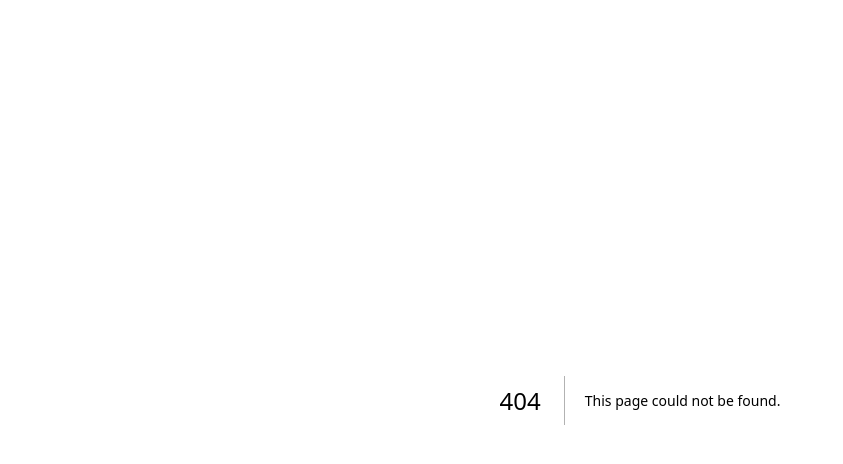
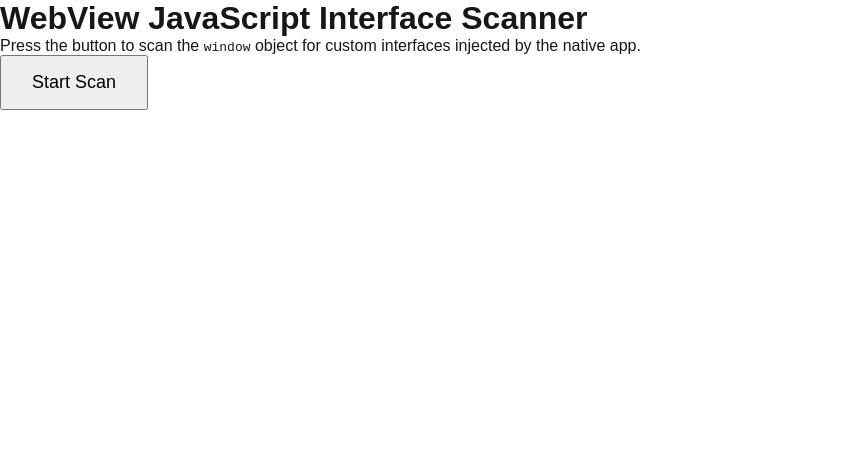
Before and after one commit to Yassin-Younis/bypass-in-app-browser, a Next.js app: page /scan in a window 1280 px wide. Before the commit this address had no page. Shown: the top 464 px of the page, without its empty margins (0-843 px from the left). Built offline with nearby package versions, Linux system fonts and the light colour scheme.

Commit message:
build fix

```diff
--- /dev/null
+++ b/app/scan/page.js
@@ -0,0 +1,159 @@
+"use client"
+import {useState} from 'react';
+import Head from 'next/head';
+
+export default function WebViewScannerPage() {
+    // State to hold the results of our scan
+    const [scanResults, setScanResults] = useState([]);
+    // State to manage the button's status
+    const [isScanning, setIsScanning] = useState(false);
+    const [scanComplete, setScanComplete] = useState(false);
+
+    // This is the core function that will probe the WebView environment
+    const startScan = () => {
+        setIsScanning(true);
+        setScanComplete(false);
+        setScanResults([]); // Clear previous results
+
+        const foundInterfaces = [];
+
+        // Keywords to identify potential custom interfaces
+        const keywords = ['android', 'app', 'bridge', 'mobile', 'webkit', 'handler'];
+
+        // Iterate over all properties of the global 'window' object
+        for (const key in window) {
+            try {
+                // We are interested in objects that might be injected by the app
+                if (typeof window[key] === 'object' && window[key] !== null) {
+                    const lowerKey = key.toLowerCase();
+
+                    // Check if the key name contains any of our keywords or is an unusual, non-standard name
+                    if (keywords.some(k => lowerKey.includes(k)) || !/^[a-z]/.test(key)) {
+                        const methods = [];
+                        // Now, let's inspect this object to find its functions (methods)
+                        for (const prop in window[key]) {
+                            // Ensure we only look at own properties and check if it's a function
+                            if (Object.prototype.hasOwnProperty.call(window[key], prop)) {
+                                if (typeof window[key][prop] === 'function') {
+                                    methods.push(prop);
+                                }
+                            }
+                        }
+
+                        // If we found any methods, it's a strong candidate for a JS bridge
+                        if (methods.length > 0) {
+                            foundInterfaces.push({
+                                name: key, // The name of the interface, e.g., "Android"
+                                methods: methods, // The list of functions, e.g., ["showToast", "openLink"]
+                            });
+                        }
+                    }
+                }
+            } catch (error) {
+                // Some properties on `window` can throw an error when accessed (e.g., cross-origin iframes).
+                // We can safely ignore these.
+                console.warn(`Could not access property: ${key}`, error);
+            }
+        }
+
+        setScanResults(foundInterfaces);
+        setIsScanning(false);
+        setScanComplete(true);
+    };
+
+    // Function to attempt calling a discovered method
+    const tryMethod = (interfaceName, methodName) => {
+        const marketUrl = 'market://details?id=com.google.android.apps.maps'; // Example package
+        const intentUrl = 'intent://details?id=com.google.android.apps.maps#Intent;scheme=market;package=com.android.vending;end'; // More robust intent URL
+
+        let urlToTry = prompt(`Enter the URL to test with (or press OK for default market:// link):`, marketUrl);
+        if (urlToTry === null) return; // User cancelled
+
+        try {
+            const interfaceObject = window[interfaceName];
+            if (interfaceObject && typeof interfaceObject[methodName] === 'function') {
+                alert(`Calling: window.${interfaceName}.${methodName}("${urlToTry}")`);
+                // The actual call
+                interfaceObject[methodName](urlToTry);
+            } else {
+                alert('Error: Method or interface no longer exists.');
+            }
+        } catch (e) {
+            alert(`An error occurred while calling the method: ${e.message}`);
+        }
+    };
+
+    return (
+        <div>
+            <Head>
+                <title>WebView JS Interface Scanner</title>
+            </Head>
+
+            <main>
+                <h1>WebView JavaScript Interface Scanner</h1>
+
+                <p>
+                    Press the button to scan the <code>window</code> object for custom interfaces injected by the native
+                    app.
+                </p>
+
+                {!scanComplete && (
+                    <button onClick={startScan} disabled={isScanning}
+                            style={{padding: '15px 30px', fontSize: '18px', cursor: 'pointer'}}>
+                        {isScanning ? 'Scanning...' : 'Start Scan'}
+                    </button>
+                )}
+
+                {scanComplete && (
+                    <div style={{marginTop: '2rem', width: '90%', textAlign: 'left'}}>
+                        <h2>Scan Results:</h2>
+                        {scanResults.length > 0 ? (
+                            scanResults.map((iface, index) => (
+                                <div key={index} style={{
+                                    border: '1px solid #ddd',
+                                    padding: '15px',
+                                    marginBottom: '15px',
+                                    borderRadius: '8px',
+                                    background: '#f9f9f9'
+                                }}>
+                                    <h3 style={{margin: '0 0 10px 0', color: '#0070f3'}}>
+                                        Interface Found: <code>window.{iface.name}</code>
+                                    </h3>
+                                    <strong>Available Methods:</strong>
+                                    {iface.methods.length > 0 ? (
+                                        <ul style={{listStyle: 'none', paddingLeft: '0'}}>
+                                            {iface.methods.map((method, methodIndex) => (
+                                                <li key={methodIndex} style={{
+                                                    display: 'flex',
+                                                    alignItems: 'center',
+                                                    justifyContent: 'space-between',
+                                                    padding: '8px',
+                                                    background: '#fff',
+                                                    border: '1px solid #eee',
+                                                    marginTop: '5px'
+                                                }}>
+                                                    <code>{method}()</code>
+                                                    <button onClick={() => tryMethod(iface.name, method)}
+                                                            style={{cursor: 'pointer', padding: '5px 10px'}}>
+                                                        Test
+                                                    </button>
+                                                </li>
+                                            ))}
+                                        </ul>
+                                    ) : (
+                                        <p>No methods found on this object.</p>
+                                    )}
+                                </div>
+                            ))
+                        ) : (
+                            <p><strong>No potential JavaScript interfaces were found.</strong></p>
+                        )}
+                        <button onClick={startScan} style={{width: '100%', padding: '10px', marginTop: '20px'}}>
+                            Scan Again
+                        </button>
+                    </div>
+                )}
+            </main>
+        </div>
+    );
+}
```
Also changed, not shown: app/InAppRedirector.js (+2 -5 lines).
